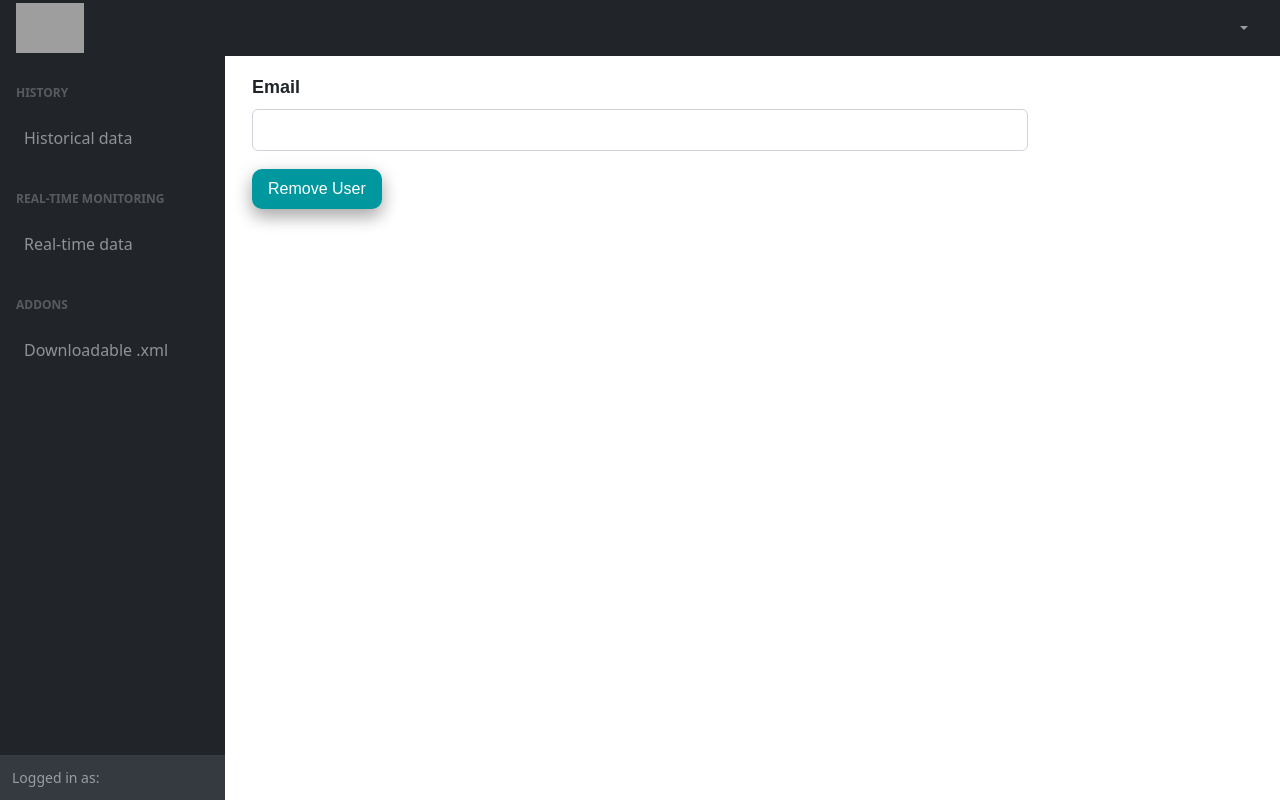
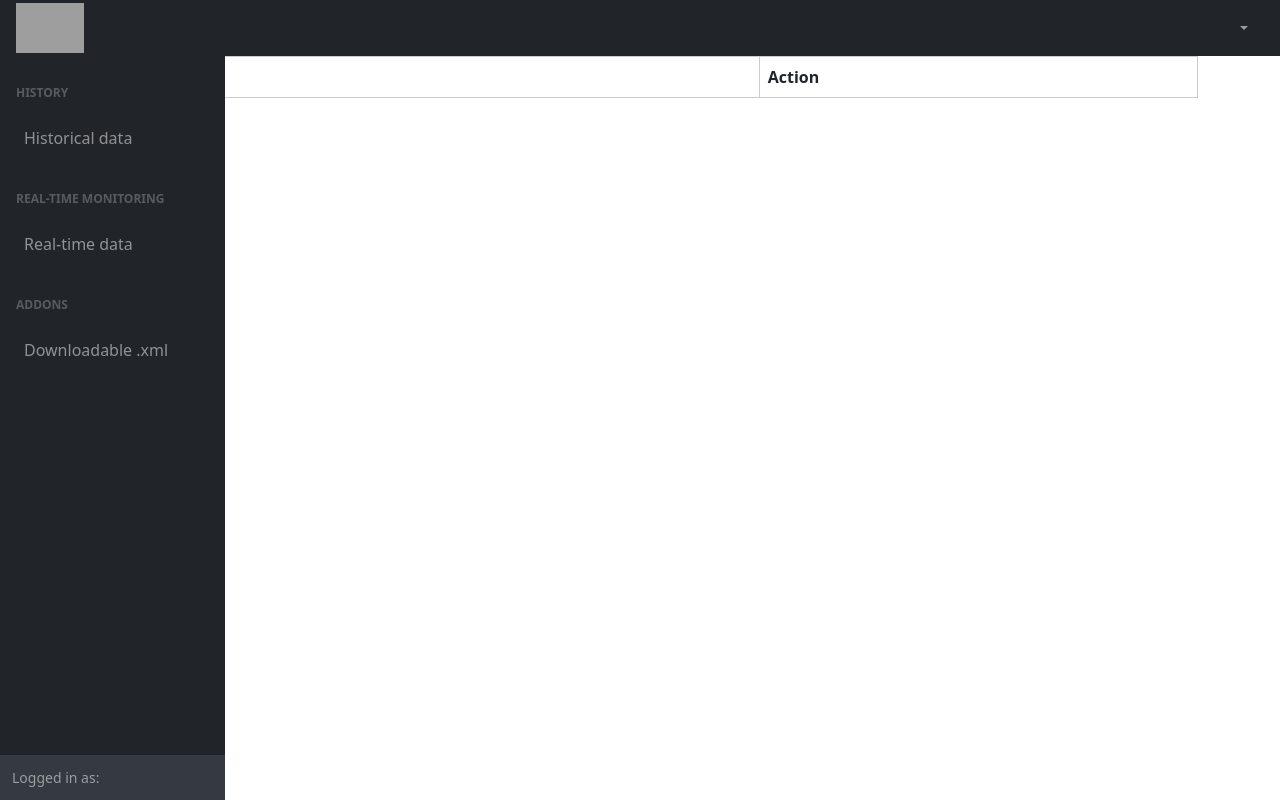
Before and after one commit to IhabSaf/AlAhali-Project-Periode4, a Symfony app: template templates/remove_user/index.html.twig in a window 1280 px wide. Run offline with Twig, Linux system fonts and the light colour scheme; the template is opened without the code that fills it, so the values that code supplies are empty; form fields are guessed from the names that the template uses; some libraries are stand-ins or nearby versions; grey boxes are pictures that could not be loaded.

Commit message:
Users management

```diff
--- a/templates/remove_user/index.html.twig
+++ b/templates/remove_user/index.html.twig
@@ -3,24 +3,42 @@
 {% block title %}Remove User{% endblock %}
 
 {% block body %}
-    <link href="{{ asset('css/removeUser.css') }}" rel="stylesheet" />
     <div class="container">
-        <h1>Hello RemoveUserController! </h1>
+        <h1>Hello RemoveUserController!</h1>
 
-        <form method="POST" action="{{ path('app_remove_user') }}">
-            {{ form_start(form) }}
-            <div class="form-group">
-                {{ form_label(form.email) }}
-                {{ form_widget(form.email) }}
-            </div>
-            <div class="form-group">
-                <button type="submit">Remove User</button>
-            </div>
-            {{ form_end(form) }}
+        <table style="width: 100%; border-collapse: collapse;">
+            <thead>
+            <tr>
+                <th style="border: 1px solid #ccc; padding: 8px;">User Name</th>
+                <th style="border: 1px solid #ccc; padding: 8px;">Action</th>
+            </tr>
+            </thead>
+            <tbody>
+            {% for user in users %}
+                <tr>
+                    <td style="border: 1px solid #ccc; padding: 8px;">{{ user.getEmail() }}</td>
+                    <td style="border: 1px solid #ccc; padding: 8px;">
+                        <form action="{{ path('app_remove_user_delete', {'id': user.getEmployeeId}) }}" method="POST" onsubmit="return confirm('Are you sure you want to remove this user?');">
+                            <button type="submit" style="background-color: #50a4ad; color: #fff; border: none; padding: 8px 16px; cursor: pointer;">Remove</button>
+                        </form>
+                    </td>
 
+                    <td style="border: 1px solid #ccc; padding: 8px;">
+                        <form action="{{ path('app_remove_user_change_email', {'id': user.getEmployeeId}) }}" method="POST">
+                            <input type="text" name="email" placeholder="New Email">
+                            <button type="submit" style="background-color: #50a4ad; color: #fff; border: none; padding: 8px 16px; cursor: pointer;">Change Email</button>
+                        </form>
+                    </td>
 
-        </form>
-
-
+                    <td style="border: 1px solid #ccc; padding: 8px;">
+                        <form action="{{ path('app_remove_user_change_password', {'id': user.getEmployeeId}) }}" method="POST">
+                            <input type="password" name="password" placeholder="New Password">
+                            <button type="submit" style="background-color: #50a4ad; color: #fff; border: none; padding: 8px 16px; cursor: pointer;">Change Password</button>
+                        </form>
+                    </td>
+                </tr>
+            {% endfor %}
+            </tbody>
+        </table>
     </div>
 {% endblock %}
```
Also changed, not shown: src/Controller/RemoveUserController.php (+64 -24 lines).
